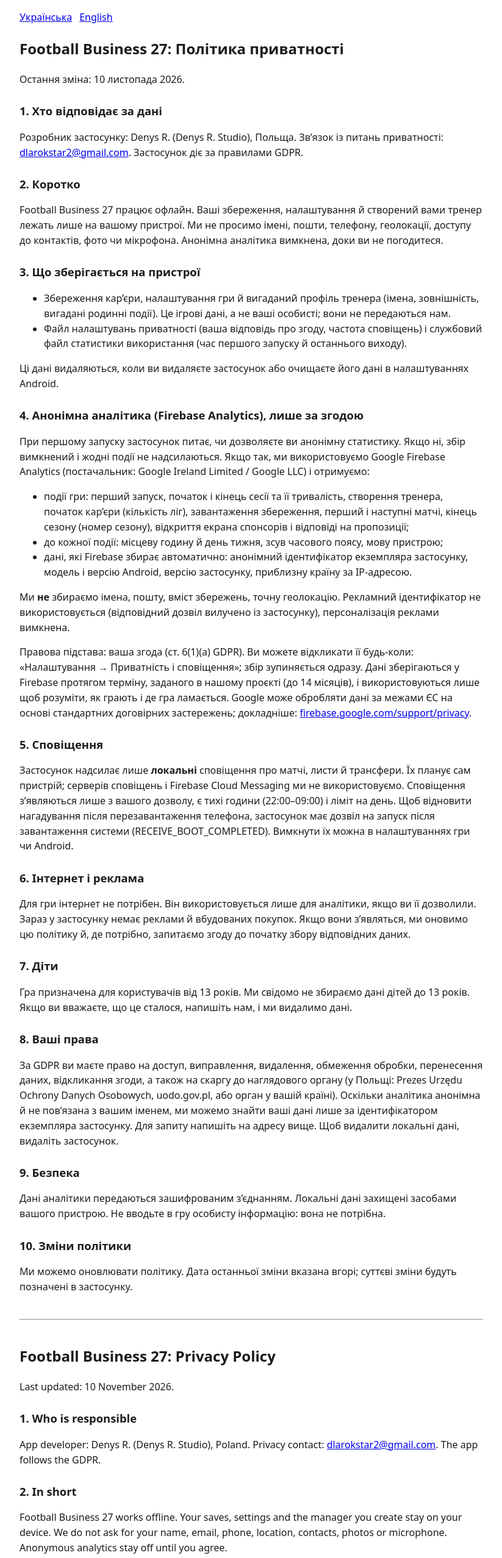
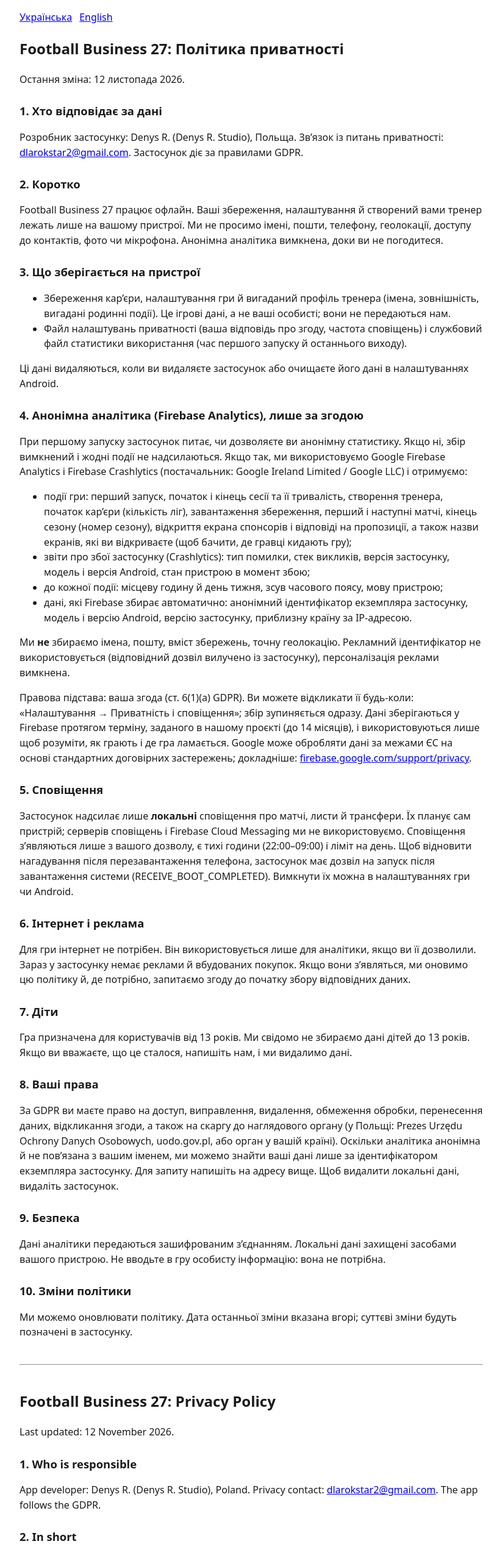
Before and after one commit to fb27-studio/fb27-privacy, a plain HTML site: page index.html in a window 1280 px wide. Shown: the top 2555 px of the page at 61% size, without its empty margins (228-1051 px from the left). Drawn offline with Linux system fonts and the light colour scheme.

Commit message:
Update index.html

```diff
--- a/index.html
+++ b/index.html
@@ -16,7 +16,7 @@ nav a{margin-right:12px}hr{margin:2.5rem 0}
 
 <section id="uk" lang="uk">
 <h1>Football Business 27: Політика приватності</h1>
-<p>Остання зміна: 10 листопада 2026.</p>
+<p>Остання зміна: 12 листопада 2026.</p>
 
 <h2>1. Хто відповідає за дані</h2>
 <p>Розробник застосунку: Denys R. (Denys R. Studio), Польща. Зв’язок із питань приватності: <a href="mailto:dlarokstar2@gmail.com">dlarokstar2@gmail.com</a>. Застосунок діє за правилами GDPR.</p>
@@ -32,9 +32,10 @@ nav a{margin-right:12px}hr{margin:2.5rem 0}
 <p>Ці дані видаляються, коли ви видаляєте застосунок або очищаєте його дані в налаштуваннях Android.</p>
 
 <h2>4. Анонімна аналітика (Firebase Analytics), лише за згодою</h2>
-<p>При першому запуску застосунок питає, чи дозволяєте ви анонімну статистику. Якщо ні, збір вимкнений і жодні події не надсилаються. Якщо так, ми використовуємо Google Firebase Analytics (постачальник: Google Ireland Limited / Google LLC) і отримуємо:</p>
+<p>При першому запуску застосунок питає, чи дозволяєте ви анонімну статистику. Якщо ні, збір вимкнений і жодні події не надсилаються. Якщо так, ми використовуємо Google Firebase Analytics і Firebase Crashlytics (постачальник: Google Ireland Limited / Google LLC) і отримуємо:</p>
 <ul>
-<li>події гри: перший запуск, початок і кінець сесії та її тривалість, створення тренера, початок кар’єри (кількість ліг), завантаження збереження, перший і наступні матчі, кінець сезону (номер сезону), відкриття екрана спонсорів і відповіді на пропозиції;</li>
+<li>події гри: перший запуск, початок і кінець сесії та її тривалість, створення тренера, початок кар’єри (кількість ліг), завантаження збереження, перший і наступні матчі, кінець сезону (номер сезону), відкриття екрана спонсорів і відповіді на пропозиції, а також назви екранів, які ви відкриваєте (щоб бачити, де гравці кидають гру);</li>
+<li>звіти про збої застосунку (Crashlytics): тип помилки, стек викликів, версія застосунку, модель і версія Android, стан пристрою в момент збою;</li>
 <li>до кожної події: місцеву годину й день тижня, зсув часового поясу, мову пристрою;</li>
 <li>дані, які Firebase збирає автоматично: анонімний ідентифікатор екземпляра застосунку, модель і версію Android, версію застосунку, приблизну країну за IP-адресою.</li>
 </ul>
@@ -64,7 +65,7 @@ nav a{margin-right:12px}hr{margin:2.5rem 0}
 
 <section id="en" lang="en">
 <h1>Football Business 27: Privacy Policy</h1>
-<p>Last updated: 10 November 2026.</p>
+<p>Last updated: 12 November 2026.</p>
 
 <h2>1. Who is responsible</h2>
 <p>App developer: Denys R. (Denys R. Studio), Poland. Privacy contact: <a href="mailto:dlarokstar2@gmail.com">dlarokstar2@gmail.com</a>. The app follows the GDPR.</p>
@@ -80,9 +81,10 @@ nav a{margin-right:12px}hr{margin:2.5rem 0}
 <p>It is deleted when you uninstall the app or clear its data in Android settings.</p>
 
 <h2>4. Anonymous analytics (Firebase Analytics), consent only</h2>
-<p>On first launch the app asks whether you allow anonymous statistics. If you decline, collection is disabled and no events are sent. If you accept, we use Google Firebase Analytics (provider: Google Ireland Limited / Google LLC) and receive:</p>
+<p>On first launch the app asks whether you allow anonymous statistics. If you decline, collection is disabled and no events are sent. If you accept, we use Google Firebase Analytics and Firebase Crashlytics (provider: Google Ireland Limited / Google LLC) and receive:</p>
 <ul>
-<li>game events: first launch, session start and end and its duration, manager creation, career start (number of leagues), save loading, first and later matches, season end (season number), opening the sponsors screen and answers to offers;</li>
+<li>game events: first launch, session start and end and its duration, manager creation, career start (number of leagues), save loading, first and later matches, season end (season number), opening the sponsors screen and answers to offers, plus the names of the screens you open (to see where players quit);</li>
+<li>app crash reports (Crashlytics): error type, stack trace, app version, Android model and version, device state at the time of the crash;</li>
 <li>with each event: local hour and weekday, time zone offset, device language;</li>
 <li>data Firebase collects automatically: an anonymous app-instance ID, Android model and version, app version, approximate country derived from the IP address.</li>
 </ul>
```
